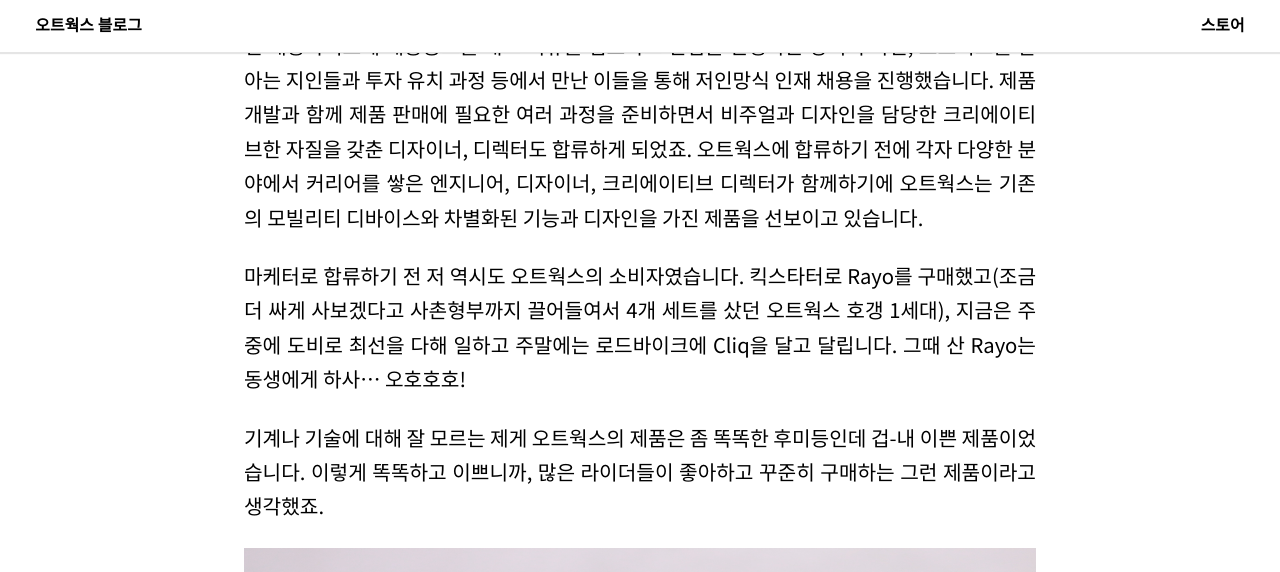
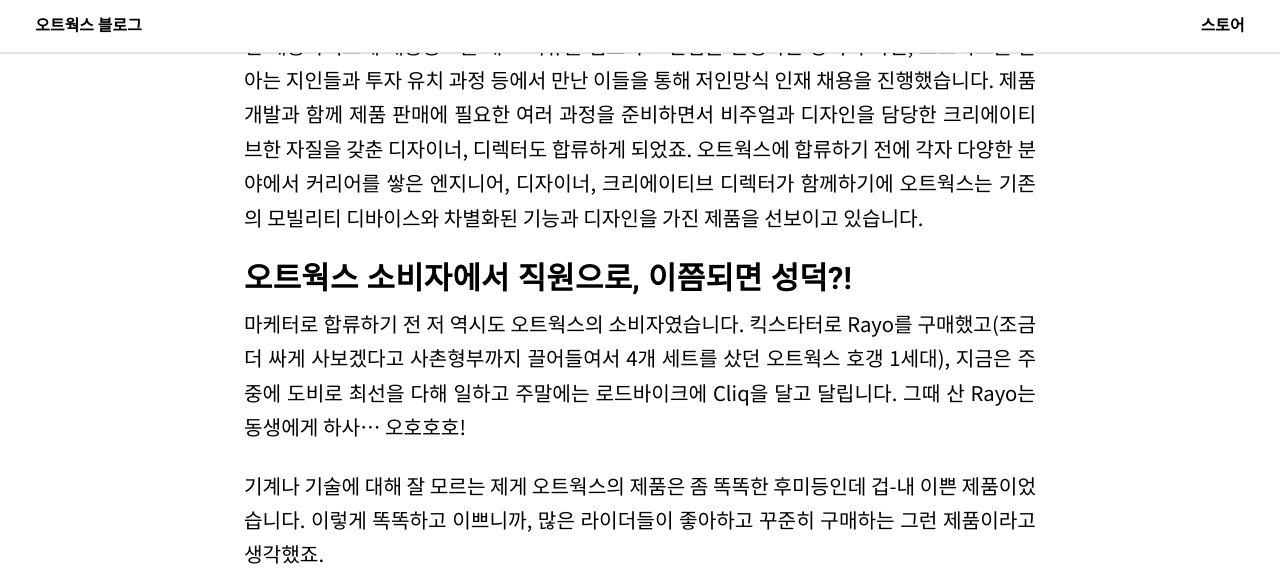
Before and after one commit to hauteworks/hauteworks-blog, a Jekyll site: the page built from _posts/2021-06-03-marketing-story.markdown, in a window 1280 px wide and 900 px high, scrolled down 1379 px, cut to the strip 0-572 px from the top of the window. Built offline with Jekyll 4.4.1, drawn with Linux system fonts in a browser that asks for light colours; nearby versions of some CDN libraries; some of the changed text lies outside the part shown.

Commit message:
description, permalink, placeholder 수정

```diff
--- a/_posts/2021-06-03-marketing-story.markdown
+++ b/_posts/2021-06-03-marketing-story.markdown
@@ -2,25 +2,27 @@
 layout: post
 title: "투박하고 느리지만, 그만큼 진실된 마케팅"
 date: 2021-06-03
-description:
-image: /assets/images/marketing-1.jpg
+description: 스타트업 마케팅 채용 이야기, 스타트업에서 마케터로 살아남기
+image: /assets/images/marketing-hr-1.jpg
 tags:
   - INSIDE
-permalink: life_as_a_marketing_manager_at_hauteworks
+permalink: life-as-a-marketing-manager-at-hauteworks
 ---
 
 지금 이 글을 쓰고 있는 저는 n년차 홍보, 마케팅 담당자이자, 지난 봄에 오트웍스에 입사한 오트웍스의 신규 입사자입니다. 가장 최근에 입사한 직원이자, 새로운 마케팅 담당자에요.
 
 오트웍스는 2015년에 만들어진 7년차 스타트업입니다. 공대 박사 출신 2명의 대표가 뜻을 모아 시작한 회사로, 기술과 연구개발에 필요한 인재를 순차적으로 채용했습니다. 일반적인 채용 절차인 채용사이트에 채용공고를 내고 서류를 검토하고 면접을 진행하는 방식이 아닌, 오트웍스를 잘 아는 지인들과 투자 유치 과정 등에서 만난 이들을 통해 저인망식 인재 채용을 진행했습니다. 제품 개발과 함께 제품 판매에 필요한 여러 과정을 준비하면서 비주얼과 디자인을 담당한 크리에이티브한 자질을 갖춘 디자이너, 디렉터도 합류하게 되었죠. 오트웍스에 합류하기 전에 각자 다양한 분야에서 커리어를 쌓은 엔지니어, 디자이너, 크리에이티브 디렉터가 함께하기에 오트웍스는 기존의 모빌리티 디바이스와 차별화된 기능과 디자인을 가진 제품을 선보이고 있습니다.
 
+### 오트웍스 소비자에서 직원으로, 이쯤되면 성덕?!
 마케터로 합류하기 전 저 역시도 오트웍스의 소비자였습니다. 킥스타터로 Rayo를 구매했고(조금 더 싸게 사보겠다고 사촌형부까지 끌어들여서 4개 세트를 샀던 오트웍스 호갱 1세대), 지금은 주중에 도비로 최선을 다해 일하고 주말에는 로드바이크에 Cliq을 달고 달립니다. 그때 산 Rayo는 동생에게 하사... 오호호호!
 
 기계나 기술에 대해 잘 모르는 제게 오트웍스의 제품은 좀 똑똑한 후미등인데 겁-내 이쁜 제품이었습니다. 이렇게 똑똑하고 이쁘니까, 많은 라이더들이 좋아하고 꾸준히 구매하는 그런 제품이라고 생각했죠.
 
-![Placeholder](/assets/images/marketing-2.jpg)
+![오트웍스 마케팅 직무 채용](/assets/images/marketing-hr-2.jpg)
 
 막상 회사에 입사하고 보니 오트웍스가 선보이는 제품은 '좀 똑똑하고 이쁜' 모빌리티 디바이스 그 이상의 것이었습니다. 제품의 연구, 개발 과정을 지켜보면서 생각보다 훨씬 더 많은 노력이 들어가고, 수많은 시행착오를 개선하기 위한 끊임없는 노력을 보면서 회사 이름에 왜 'haute'가 들어가는지 알겠더라구요. 오뜨꾸뛰르를 준비하는 디자이너, 장인의 영혼이 오트웍스 직원들에게 빙의처럼 스며들어 정말 꼼꼼하고 섬세하게 준비하는 것을 볼 수 있었습니다. 단순하게 많은 분들이 저희 제품과 브랜드를 알고, 구매하는 것을 넘어서 이러한 오트웍스다운 과정과 아이덴티티를 더 많이 알리고 싶다는 욕심이 들 정도였어요. 저도 나름 n년차 도비로 살면서 '회사는 그저 일하는 곳! 받은만큼 일하자' 이런 닳고닳은 직장인인데, 이런 욕심이 자발적으로 들다니요. 도비는 오늘도 이런 저의 마음이 낯섭니다.
 
+### 조금 느리지만 천천히, 그만큼 단단하게 성장하는
 이러한 연구개발 과정은 오트웍스의 주요 직무 채용 과정과도 닮아있습니다. 투자처를 확보해서 회사의 몸집을 키우거나, 공격적인 마케팅으로 인지도와 매출을 늘리는데 집중하는 기업과 다른 모습이죠. 좀 투박한 커뮤니케이션을 하더라도, 어마무시한 투자금과 자본이 없더라도, 오트웍스는 스마트 모빌리티 제품 개발에 집중하는 것이 우선이라고 생각했습니다. 편리하고 안전한 라이딩을 도와줄 모빌리티 디바이스를 개발하고, 제품화하여 유통하기 위한 노력이 힘을 쏟았습니다. 그래서 저희는 트렌디하거나 세련된 커뮤니케이션과는 거리가 좀 멀기도 하지만, 그래도 오트웍스가 가장 잘할 수 있는 것을 더욱 잘하는 것이 먼저였습니다. 최선을 다하고, 저희가 가진 모든 것을 쏟아부어 제품을 개발하고 선보이지만, 여전히 부족한 점이 많습니다. 아직 부족한 점이 많지만 오트웍스는 조금씩 시야를 넓히기로 하고, 마케팅 직무를 소화할 담당자를 채용하게 되었죠. 그리하여 제가 지금 이 글로 여러분을 만나고 있는겁니다, 껄껄.
 
 저희가 느끼는 부족한 점과 라이더들이 느끼는 아쉬움, 국내외 유통망에서 느껴지는 현장의 목소리를 귀기울이고 또 그들과 활발히 커뮤니케이션 하고자 합니다. 보다 다양한 채널에서 오트웍스를 만나실 수 있길 바라요. 그 과정에서 여러분이 들려주시는 크고 작은 피드백에도 보다 귀기울이고, 그를 반영하는 오트웍스가 되도록 애써보겠습니다.
```
